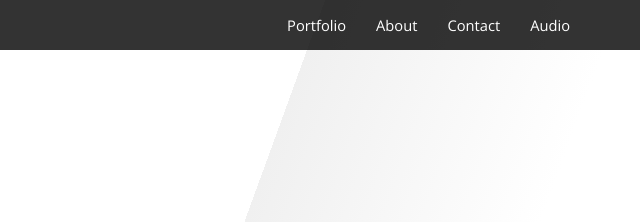
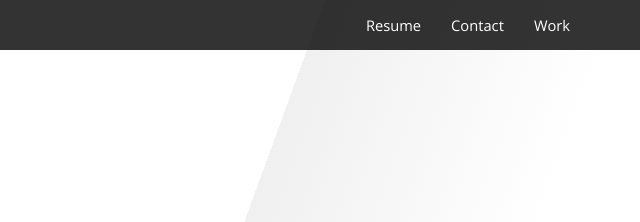
Before and after one commit to drfarrell/smOS, a plain HTML site: page index.html in a window 1280 px wide. Shown: the top 222 px of the page, 640-1280 px from the left. Drawn offline with nearby package versions, Linux system fonts and the light colour scheme.

Commit message:
Update nav

```diff
--- a/index.html
+++ b/index.html
@@ -28,10 +28,9 @@
         </div>
         <div class="navbar-collapse collapse">
           <ul class="nav navbar-nav navbar-right">
-            <li><a href="http://drfarrell.github.io">Portfolio</a></li>
-            <li><a href="http://drfarrell.github.io/Resume/DRFarrell_Resume.pdf">About</a></li>
+            <li><a href="http://drfarrell.github.io/Resume/DRFarrell_Resume.pdf">Resume</a></li>
             <li><a href="http://drfarrell.github.io/Contact/">Contact</a></li>
-            <li><a href="https://soundcloud.com/dfaro">Audio</a></li>
+            <li><a href="http://drfarrell.github.io/#anchor">Work</a></li>
           </ul>
         </div>
       </div>
```
